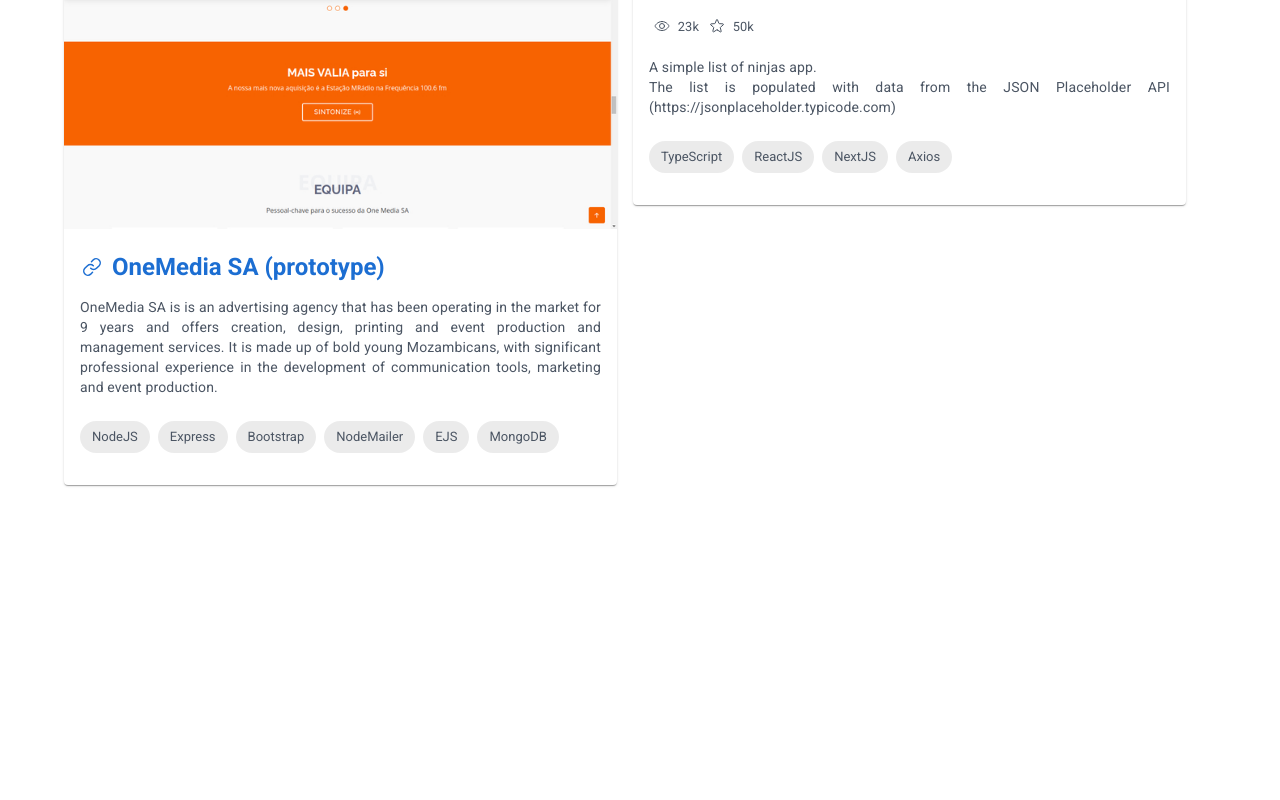
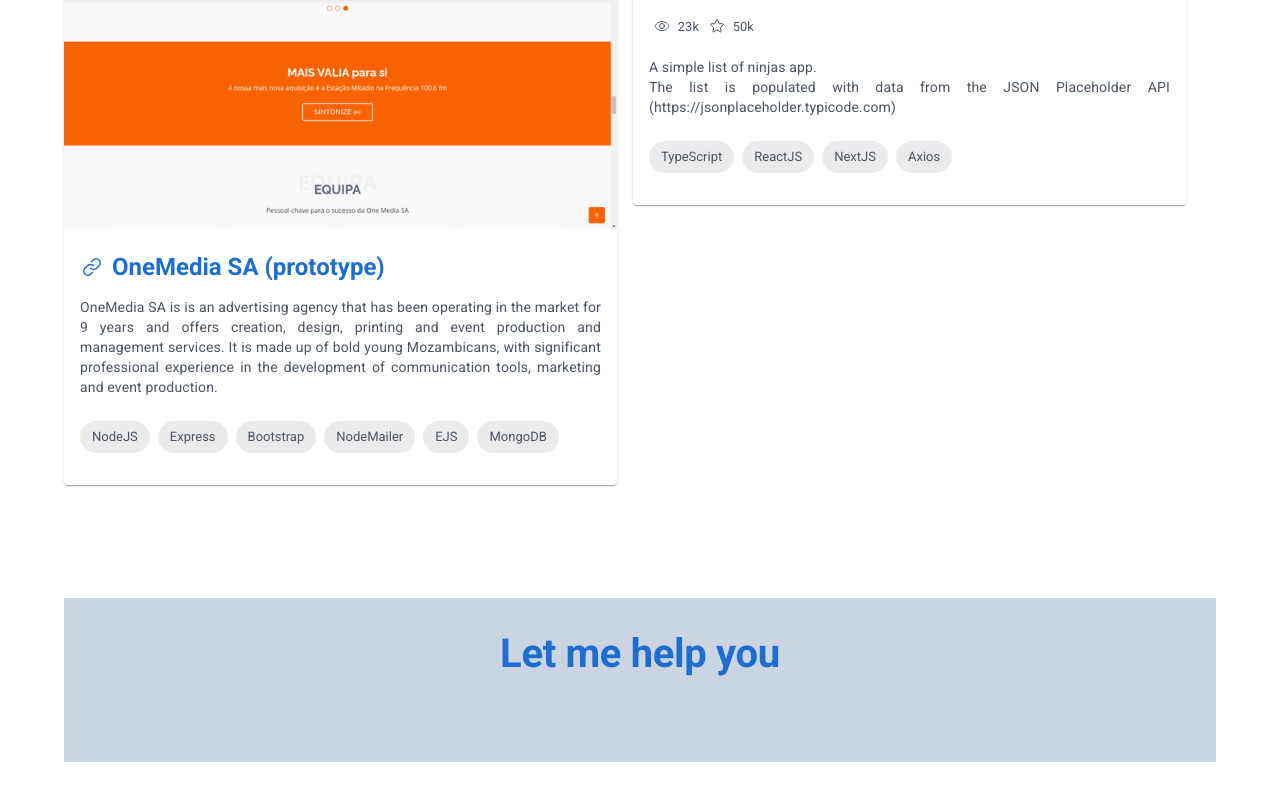
Before and after one commit to nairo-mudumane/react-portfolio-app, a React (Vite) app: page / in a window 1280 px wide. Shown: the part 2883-3683 px from the top of the page. Before the commit the page ends 3425 px from the top, so only its background shows below. Built offline with nearby package versions, Linux system fonts and the light colour scheme.

Commit message:
contact section

```diff
--- a/src/pages/Home/index.tsx
+++ b/src/pages/Home/index.tsx
@@ -1,6 +1,6 @@
 import React from "react";
 import { useTheme } from "../../hooks";
-import { About, Hero, Projects, Services } from "./sections";
+import { About, Contact, Hero, Projects, Services } from "./sections";
 import { GlobalHomeStyles, StyledHome } from "./styles";
 
 export const Home = () => {
@@ -15,6 +15,7 @@
         <Services />
         <About />
         <Projects />
+        <Contact />
       </StyledHome>
     </React.Fragment>
   );
--- /dev/null
+++ b/src/pages/Home/sections/Contact.tsx
@@ -0,0 +1,40 @@
+import { Box, Button, Container } from "@mui/material";
+import ScrollAnimation from "react-animate-on-scroll";
+import { NavLink } from "react-router-dom";
+import { Section, Title } from "../../../components";
+import { useTheme } from "../../../hooks";
+import { StyledContact } from "../styles";
+
+export function Contact() {
+  const { isDark } = useTheme();
+
+  return (
+    <Container>
+      <Section>
+        <StyledContact isDark={isDark}>
+          <Box className="bg-section">
+            <ScrollAnimation
+              animateOnce
+              duration={0.8}
+              animateIn="animate__fadeInDown"
+            >
+              <Title text="Let me help you" />
+            </ScrollAnimation>
+
+            <ScrollAnimation
+              animateOnce
+              duration={1}
+              animateIn="animate__fadeInUp"
+            >
+              <NavLink to="/contacts" className="link">
+                <Button variant="contained" className="btn">
+                  Contact me
+                </Button>
+              </NavLink>
+            </ScrollAnimation>
+          </Box>
+        </StyledContact>
+      </Section>
+    </Container>
+  );
+}
--- a/src/pages/Home/sections/index.tsx
+++ b/src/pages/Home/sections/index.tsx
@@ -2,3 +2,4 @@
 export * from "./Services";
 export * from "./About";
 export * from "./Projects";
+export * from "./Contact";
--- a/src/pages/Home/styles.ts
+++ b/src/pages/Home/styles.ts
@@ -224,3 +224,21 @@
     }
   }
 `;
+
+export const StyledContact = styled.div<ICurrentTheme>`
+  .bg-section {
+    width: 100%;
+    padding: 2rem 1rem;
+    margin: 1rem 0;
+
+    background-color: ${(props) =>
+      props.isDark ? globalColors.gray3 : globalColors.gray1};
+
+    display: flex;
+    flex-direction: column;
+    flex-wrap: nowrap;
+    align-content: center;
+    justify-content: center;
+    align-items: center;
+  }
+`;
```
